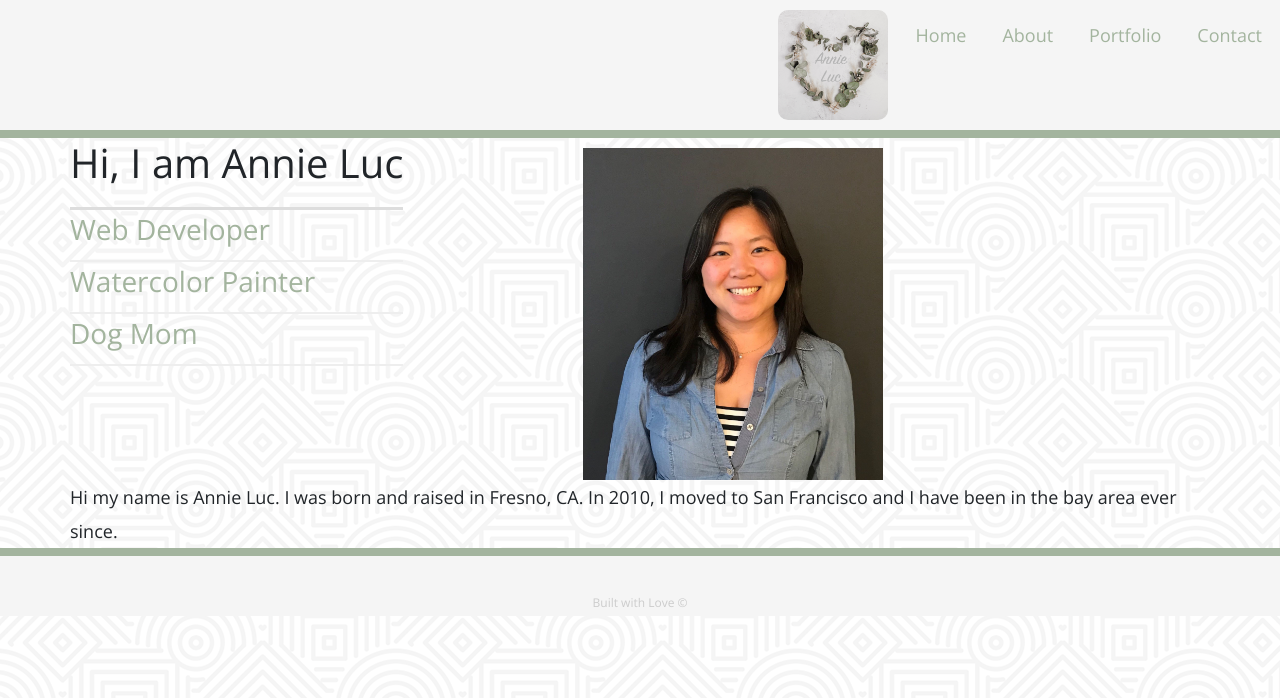
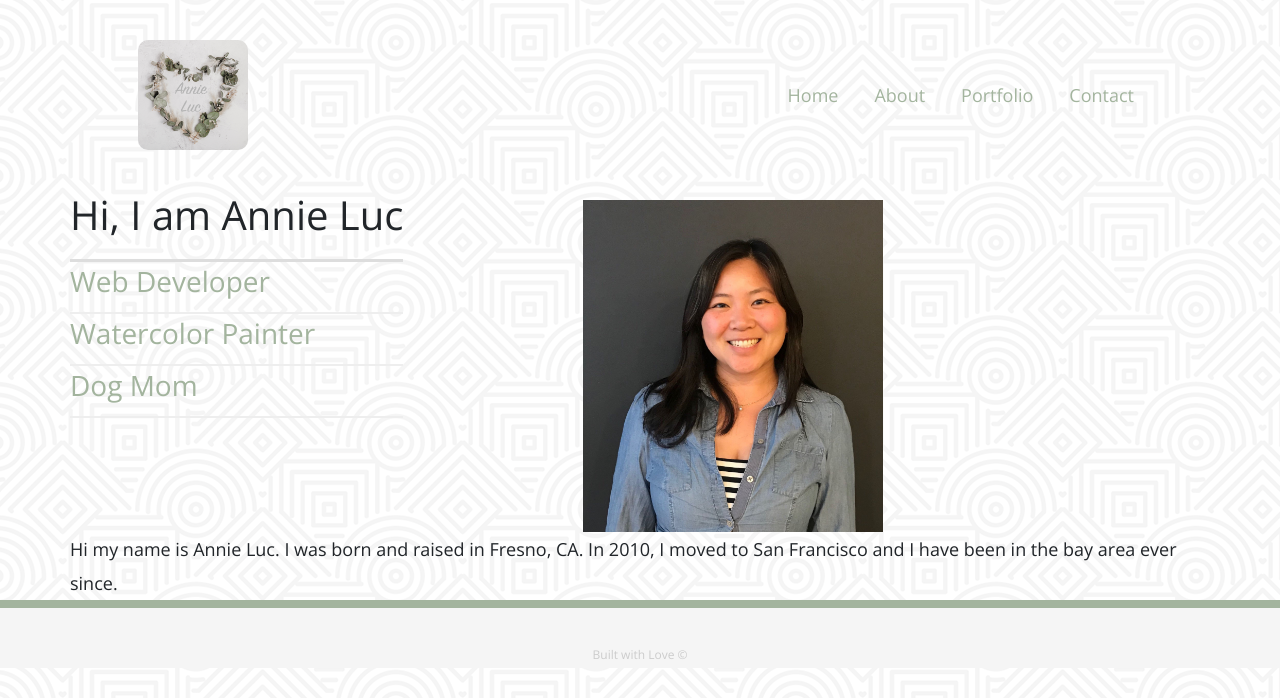
Before and after one commit to luckytiger18/Bootstrap-Portfolio.io, a plain HTML site: page index.html in a window 1280 px wide. Drawn offline with nearby package versions, Linux system fonts and the light colour scheme.

Commit message:
fixed the nav bar

```diff
--- a/index.html
+++ b/index.html
@@ -13,17 +13,15 @@
 <body>
 
   <header>
-    <div>
+      <img src="assets/images/hypnotize/annieLuc.jpg" class="logo" alt="Annie Luc Logo">
+    <nav>
       <ul class="navigation">
-          <img src="assets/images/hypnotize/annieLuc.jpg" class="logo" alt="Annie Luc Logo">
         <li><a href="./index.html">Home</a></li>
         <li><a href="./index.html">About</a></li>
         <li><a href="./portfolio.html">Portfolio</a></li>
         <li><a href="./contact.html">Contact</a></li>
       </ul>
-    </div>
-    </div>
-    </div>
+    </nav>
   </header>
 
   <div class="container">
@@ -40,12 +38,10 @@
           <img src="assets/images/hypnotize/IMG_3262.JPG" class="auth-image" alt="A picture of Annie">
         </div>
 
-        <p>Hi my name is Annie Luc. I was born and raised in Fresno, CA. In 2010, I moved to San Francisco and I have been in the bay area ever since. </p>
+        <p>Hi my name is Annie Luc. I was born and raised in Fresno, CA. In 2010, I moved to San Francisco and I have
+          been in the bay area ever since. </p>
       </section>
     </div>
-  </div>
-  <div>
-
   </div>
 
   <footer>
--- a/style.css
+++ b/style.css
@@ -6,14 +6,19 @@ body {
     background: url("./assets/images/hypnotize/hypnotize.png");
   }
 
+ header {
+   display: flex;
+   justify-content: space-between;
+   align-items: center;
+   padding: 30px 10%;
+ }
+
   .navigation {
     display: flex;
     flex-flow: row wrap;
     justify-content: flex-end;
     list-style: none;
     margin: 0;
-    background-color: whitesmoke;
-    border-bottom: 8px solid #a3b49e;
   }
 
   .navigation a {
@@ -25,19 +30,19 @@ body {
 
   .navigation a:hover {
     background: white;
+    border-radius: 10px;
   }
 
   p:last-child {
     margin-bottom: 0;
   }
-  /* TODO: Need to figure out how to move this to the left */
+
   .logo {
     width: 130px;
     height: 130px;
     border-radius: 20px;
     padding: 10px;
-    display: flex;
-    justify-content: start;
+    /* justify-content: flex-start; */
   }
 
   .container {
```
